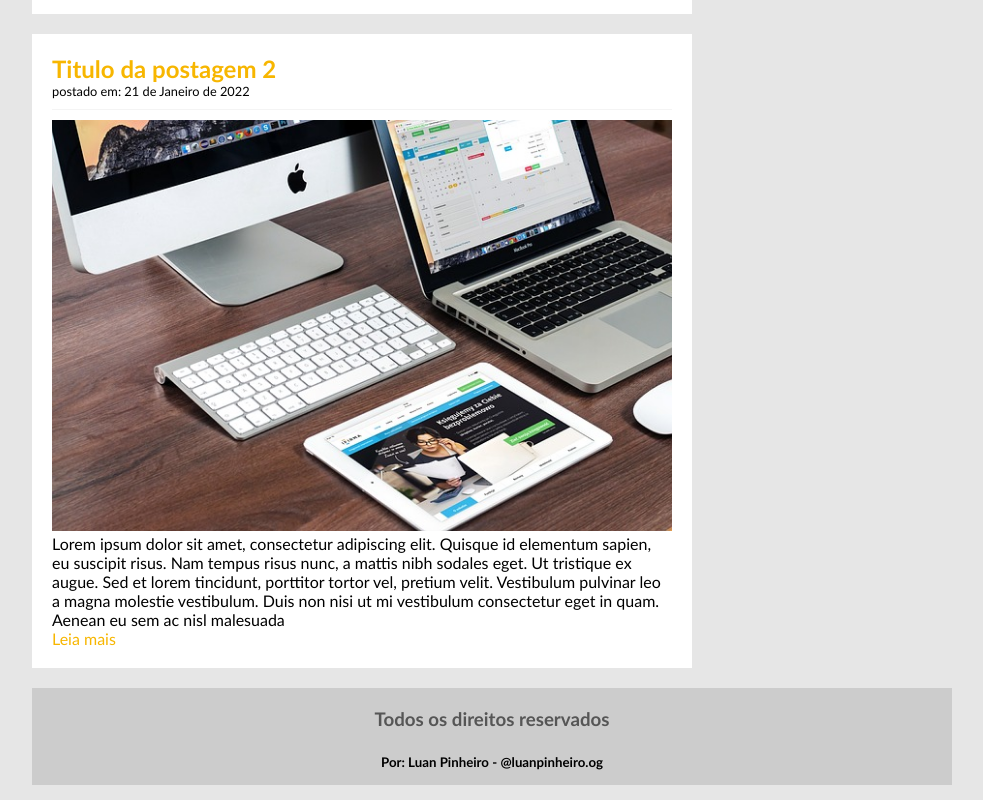
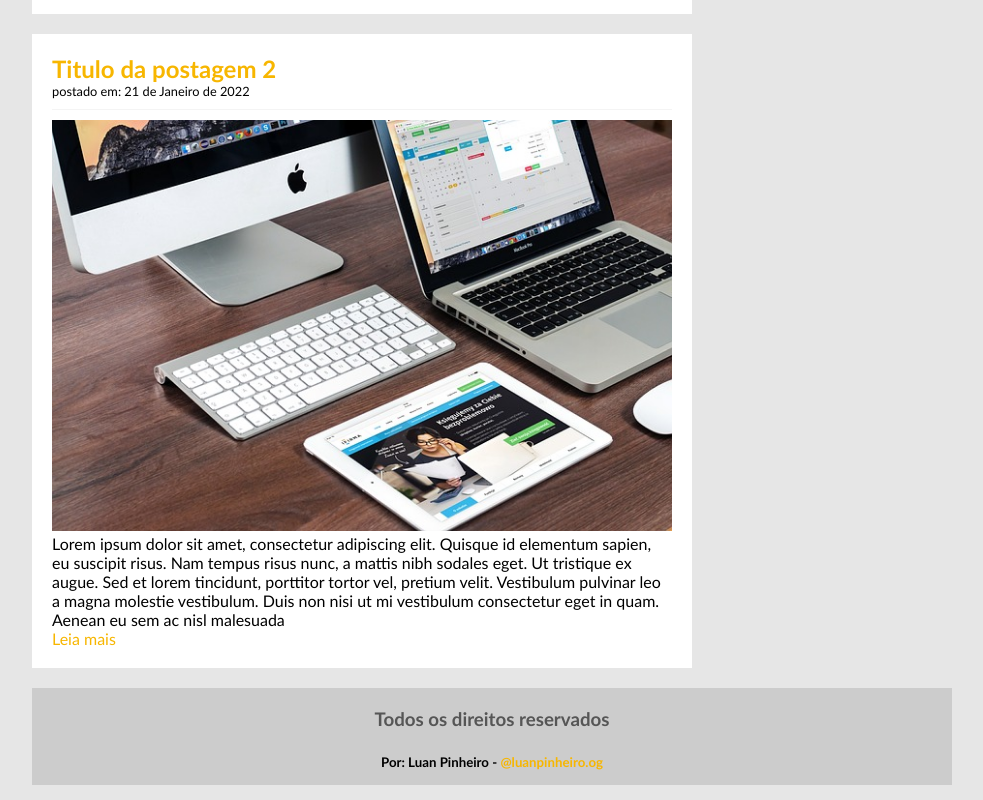
Before and after one commit to luanpinheiroog/TecBlog, a plain HTML site: page index.html in a window 1280 px wide. Shown: the part 773-1573 px from the top of the page, without its empty margins (148-1131 px from the left). Drawn offline with Linux system fonts and the light colour scheme.

Commit message:
Update index.html

```diff
--- a/index.html
+++ b/index.html
@@ -84,7 +84,7 @@
 
 			<br>
 
-				<h5>Por: Luan Pinheiro - @luanpinheiro.og</h5>
+				<h5>Por: Luan Pinheiro - <a href="https://www.instagram.com/luanpinheiro.og/">@luanpinheiro.og</a><br></h5>
 
 		</div>
 
```
